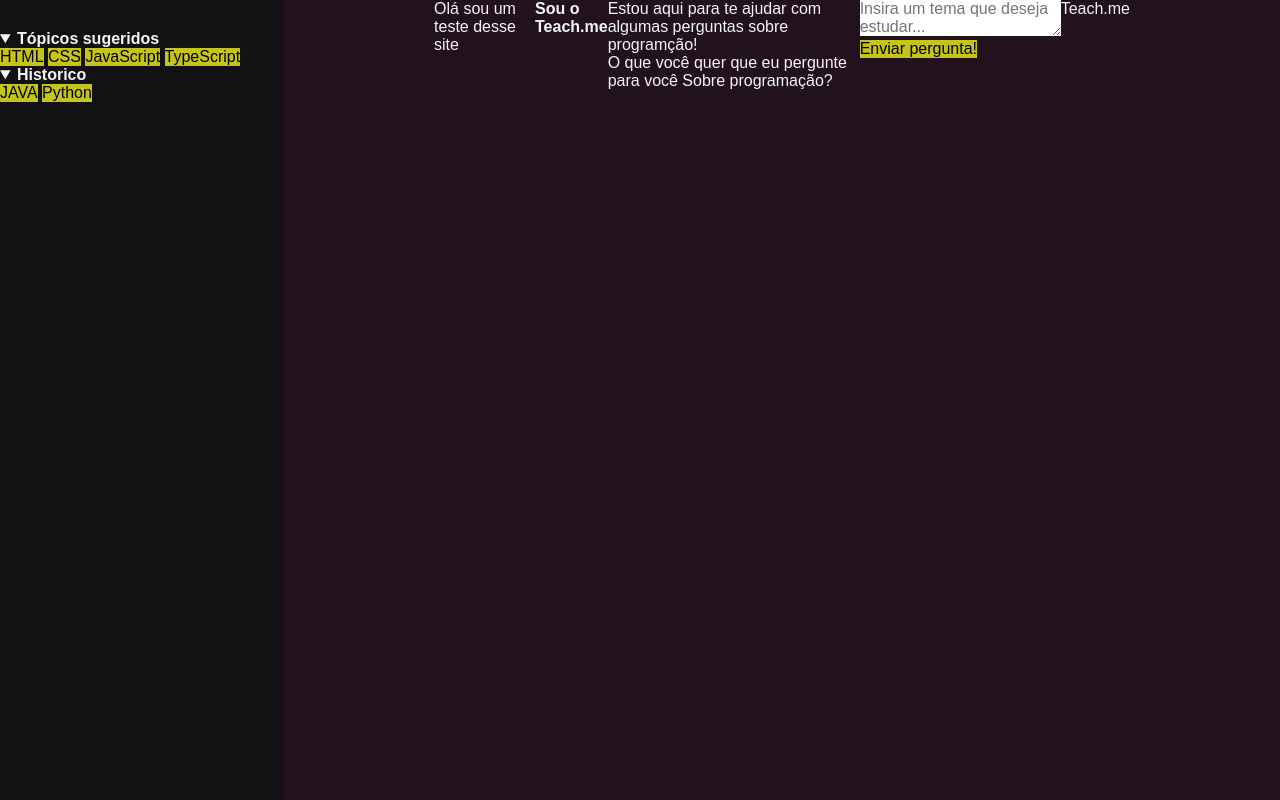
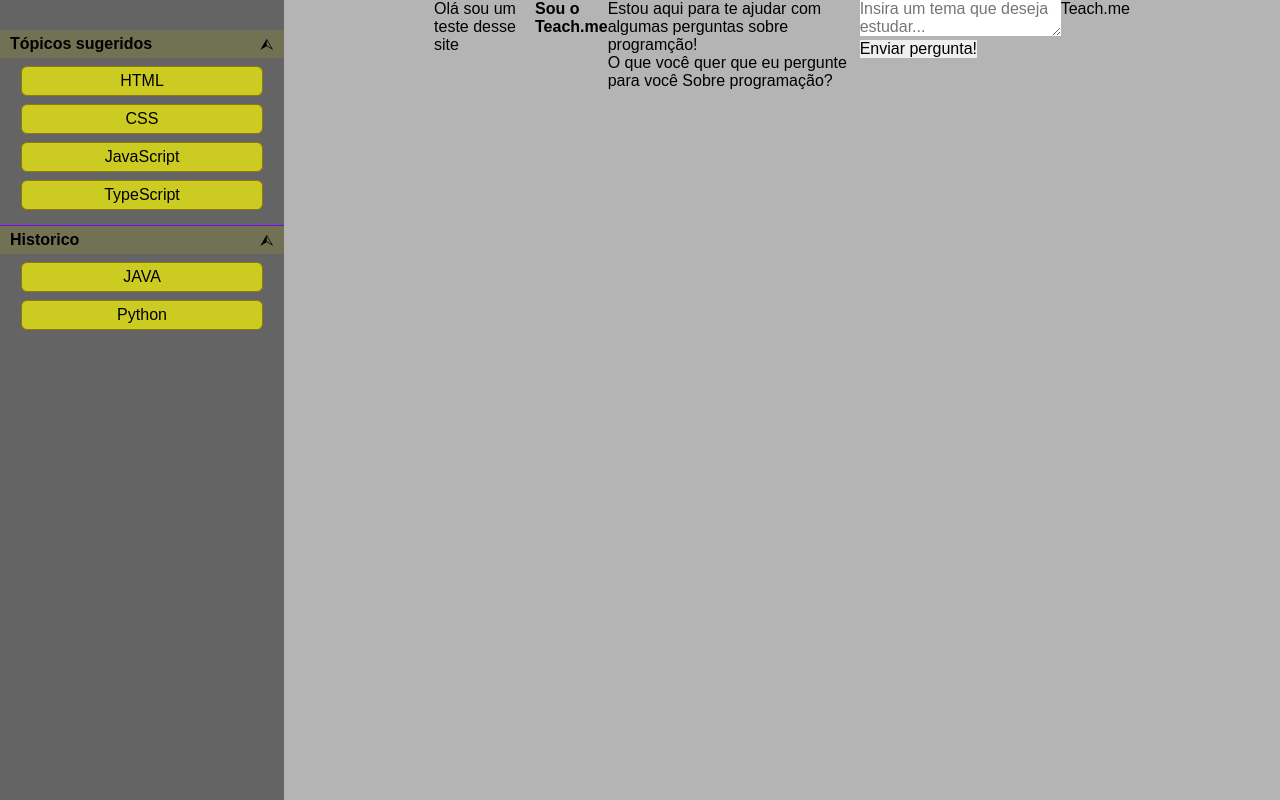
Before and after one commit to thony178/Teach-me, a plain HTML site: page linguagem/index.html in a window 1280 px wide. Drawn offline with Linux system fonts and the light colour scheme.

Commit message:
big atualização!
Grande atualização na saiderbar. atualização conforma a aulas!

```diff
--- a/linguagem/style.css
+++ b/linguagem/style.css
@@ -1,16 +1,18 @@
 
 :root {
-    --background-1: #121113;
-    --cor-de-fundo-1:#121113;
-    --cor-de-fundo-2:#21121d;
-    --borda-1:#3c393f;
-    --borda-2:#692955;
-    --primary:#86882c;
-    --segundary:#232225;
-    --text-color:whitesmoke;
-    --text-color-question:#000000;
-    --text-color-disabled:#525252;
-    --buttoncolor: rgba(214, 214, 27, 0.911);
+    --background-1: #000000;
+    --cor-de-fundo-1:#646464;
+    --cor-de-fundo-2:#b4b4b4;
+    --borda-1:#8000ff;
+    --borda-2:#ff00ae;
+    --primary:#717253;
+    --segundary:#ff0000;
+    --text-color-white:white;
+    --text-color-black:black;
+    --text-color-question:  #a4c7a2;
+    --text-color-disabled:#ffa0a0;
+    --buttoncolor1: rgba(214, 214, 27, 0.911);
+    --Buttoncolor2:rgb(143, 122, 7);
 }
 
 *{
@@ -36,10 +38,6 @@
     color: var(--text-color);
 }
 
-button {
-    background-color: var(--buttoncolor);
-}
-
 .Background {
     width:100%;
     height: 100vh;
@@ -50,8 +48,62 @@
     background-color: var(--cor-de-fundo-1);
     width:400px;
     height: 100%;
-    border: 1px solid var(--boder-primary);
+    border: 1px solid var(--boder-2);
     padding: 30px 0px;
+}
+
+details {
+    width: 100%;
+    max-height: 600px;
+    padding-bottom: 15px;
+    font-weight: 300;
+}
+
+details.Tópicos {
+    border-bottom: 1px solid var(--borda-1);
+}
+
+details.Historico {
+
+}
+
+.Historico summary {
+    background-color: var(--primary);
+}
+
+details summary::after {
+    content: "⮛";
+    transition: rotate 200ms ease-in;
+}
+
+details[open] summary::after{
+    content: "⮛";
+    transition: rotate 200ms ease-in;
+    rotate: 180deg;
+}
+
+details button {
+    width: 85%;
+    display: block;
+    margin: 0  auto;
+    margin-top: 8px;
+    padding: 5px;
+    background-color: var(--buttoncolor1);
+    border: 1px solid var(--Buttoncolor2);
+    border-radius: 6px;
+    color:var(--text-color-black);
+}
+
+details summary {
+    cursor: pointer;
+    padding: 5px 10px;
+    display: flex;
+    list-style: none;
+    justify-content: space-between;
+}
+
+.Tópicos summary {
+    background-color: var(--primary);
 }
 
 .text1 {
```
